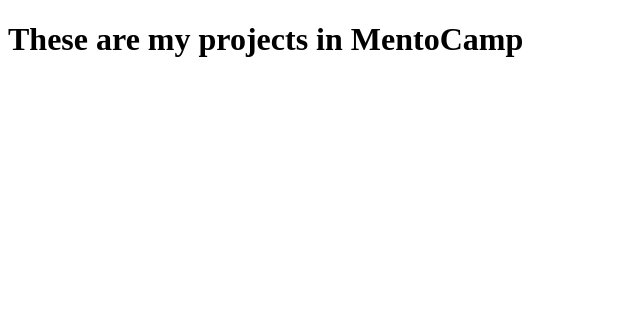
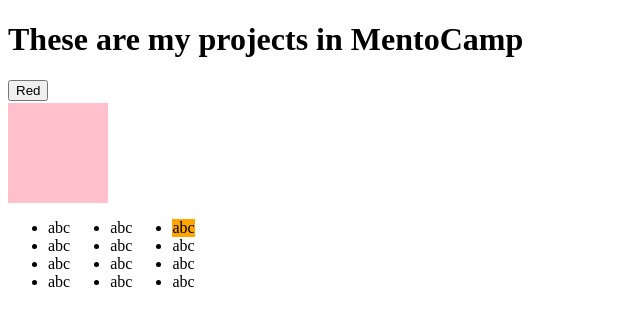
Before and after one commit to a2623212/mento-camp, a plain HTML site: page index.html in a window 1280 px wide. Shown: the whole page, without its empty margins (0-640 px from the left). Drawn offline with nearby package versions, Linux system fonts and the light colour scheme.

Commit message:
feat: add script with jQuery

```diff
--- a/index.html
+++ b/index.html
@@ -7,8 +7,74 @@
       content="width=device-width, initial-scale=1.0"
     />
     <title>My projects in MentoCamp</title>
+    <script
+      src="https://code.jquery.com/jquery-3.7.1.js"
+      integrity="sha256-eKhayi8LEQwp4NKxN+CfCh+3qOVUtJn3QNZ0TciWLP4="
+      crossorigin="anonymous"
+    ></script>
+    <style>
+      #controller {
+        margin-top: 2px;
+        width: 100px;
+        height: 100px;
+        background-color: pink;
+      }
+      .ul-block {
+        float: left;
+      }
+    </style>
   </head>
   <body>
-    <h1>These are my projects in MentoCamp</h1>
+    <h1 id="intro">These are my projects in MentoCamp</h1>
+    <button id="changingColorRed">Red</button>
+    <div id="controller"></div>
+    <div class="ul-block">
+      <ul id="ul-1">
+        <li>abc</li>
+        <li>abc</li>
+        <li>abc</li>
+        <li>abc</li>
+      </ul>
+    </div>
+    <div class="ul-block">
+      <ul id="ul-2">
+        <li>abc</li>
+        <li>abc</li>
+        <li>abc</li>
+        <li>abc</li>
+      </ul>
+    </div>
+    <div class="ul-block">
+      <ul id="ul-3">
+        <li>abc</li>
+        <li>abc</li>
+        <li>abc</li>
+        <li>abc</li>
+      </ul>
+    </div>
+    <script>
+      // 要先用 .ready() 包住程式碼，確認 DOM ok
+      $(document).ready(function () {
+        // 1.選擇被觸發的元件 button (#changingColorRed)
+        // 2.用哪一種「方式」.click 來觸發事件
+        // 3.觸發事件之後的call-back fuction h1(#intro)會變紅色
+        $("#changingColorRed").click(function () {
+          $("#intro").css("color", "red");
+        });
+        // $("#controller").hover(function () {
+        //   console.log("this is a pink!");
+        // });
+
+        // traversal partice
+        $($("#ul-2").siblings()[4]).css("color", "green");
+
+        $(".ul-block")
+          .last()
+          .children()
+          .children()
+          .first()
+          .css("background-color", "orange");
+      });
+    </script>
   </body>
 </html>
```
